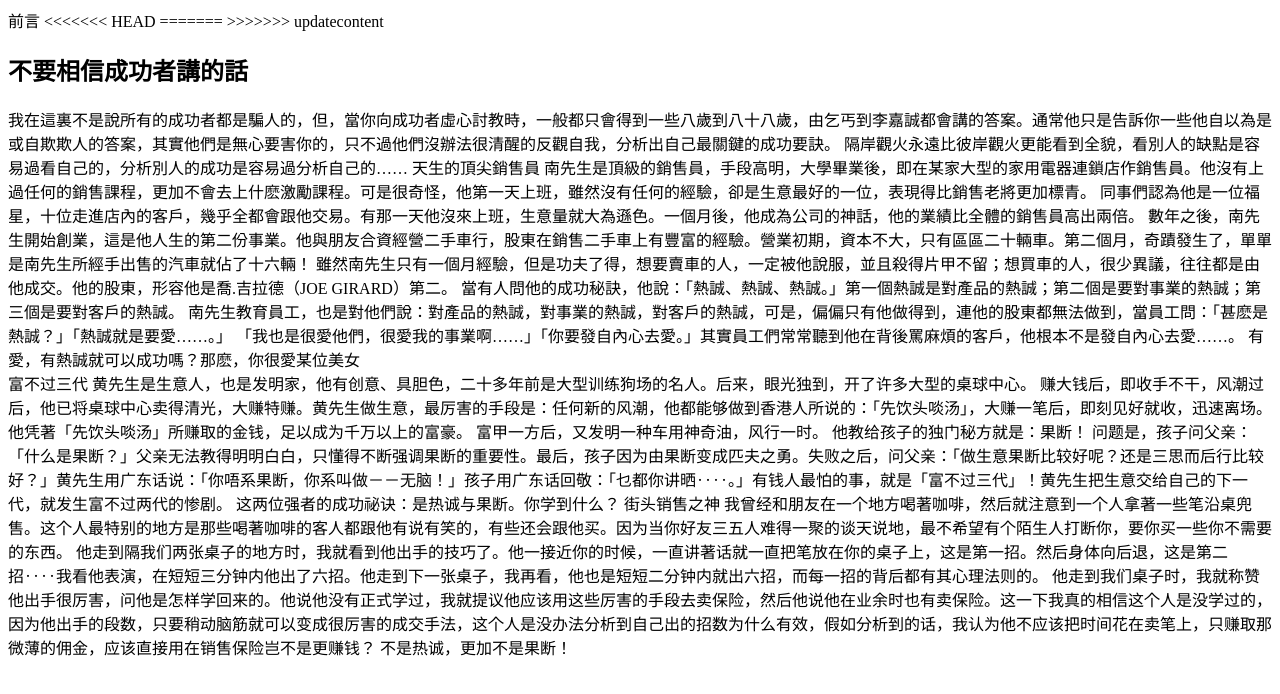
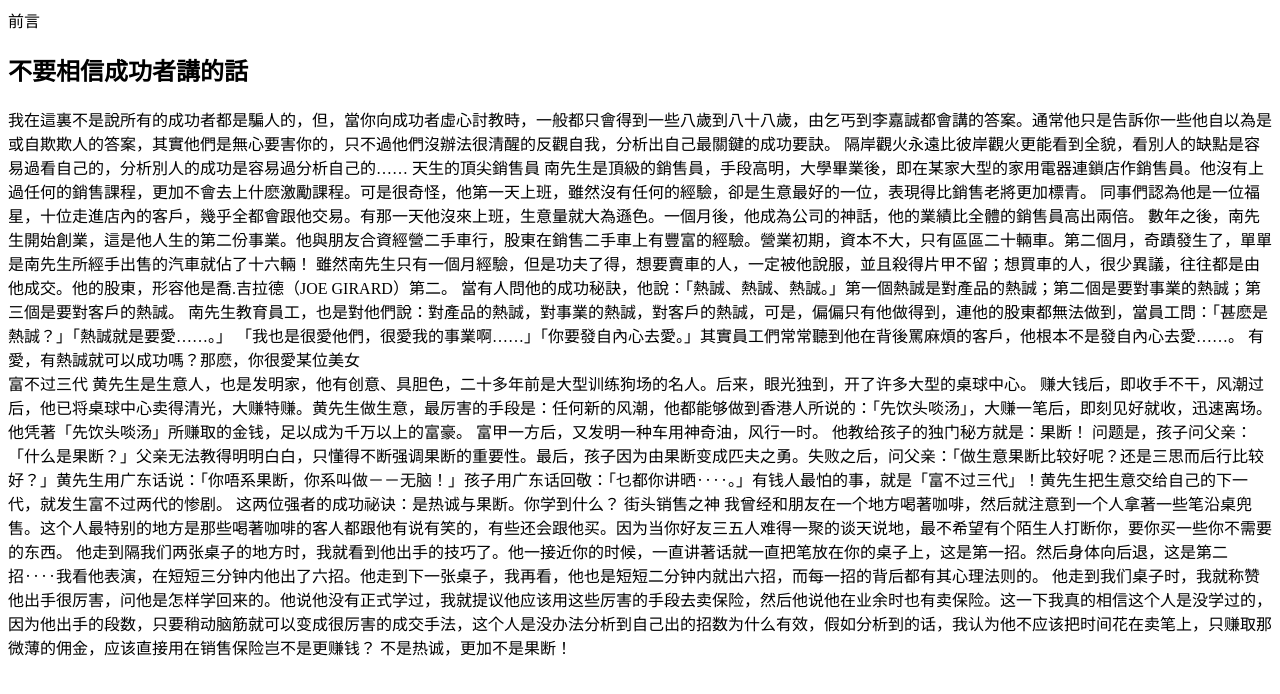
Before and after one commit to Jameswilson7788/this-is-a-book, a plain HTML site: page index.html in a window 1280 px wide. Drawn offline with Linux system fonts and the light colour scheme.

Commit message:
刪除一些東西

```diff
--- a/index.html
+++ b/index.html
@@ -9,11 +9,6 @@
 <body>
     <div>
         前言
-<<<<<<< HEAD
-
-=======
-
->>>>>>> updatecontent
         <h2>不要相信成功者講的話</h2>
 
         我在這裏不是說所有的成功者都是騙人的，但，當你向成功者虛心討教時，一般都只會得到一些八歲到八十八歲，由乞丐到李嘉誠都會講的答案。通常他只是告訴你一些他自以為是或自欺欺人的答案，其實他們是無心要害你的，只不過他們沒辦法很清醒的反觀自我，分析出自己最關鍵的成功要訣。
```
